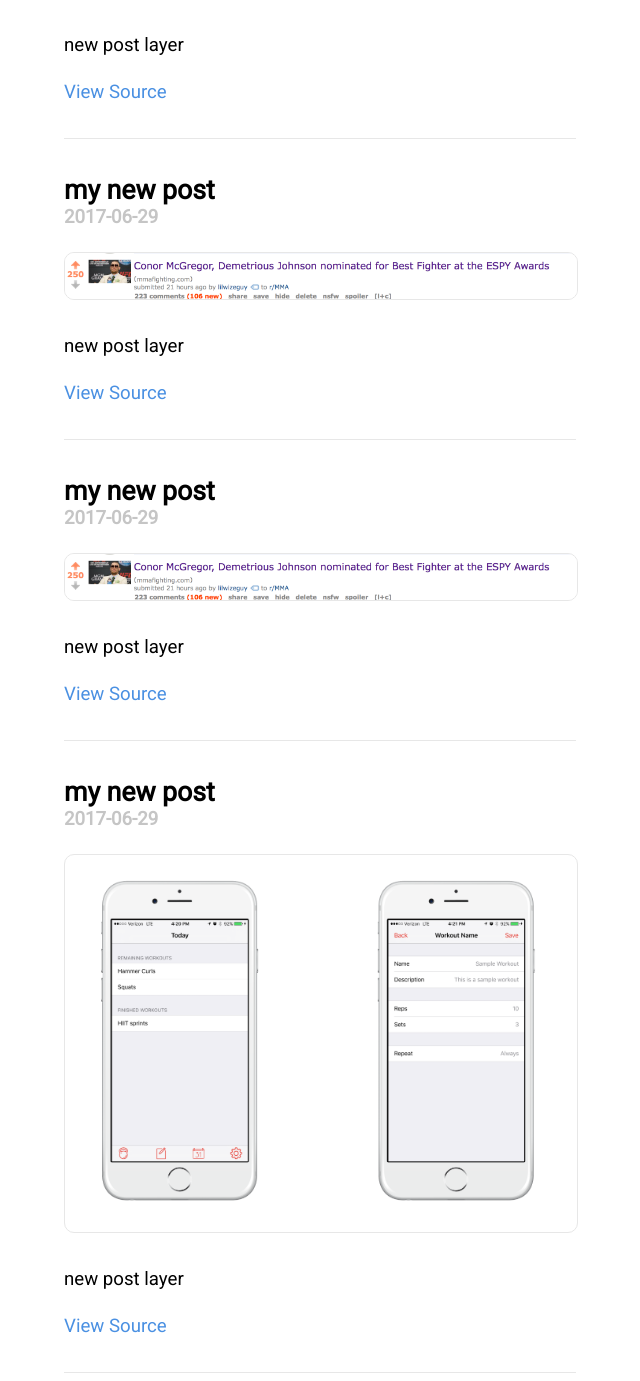
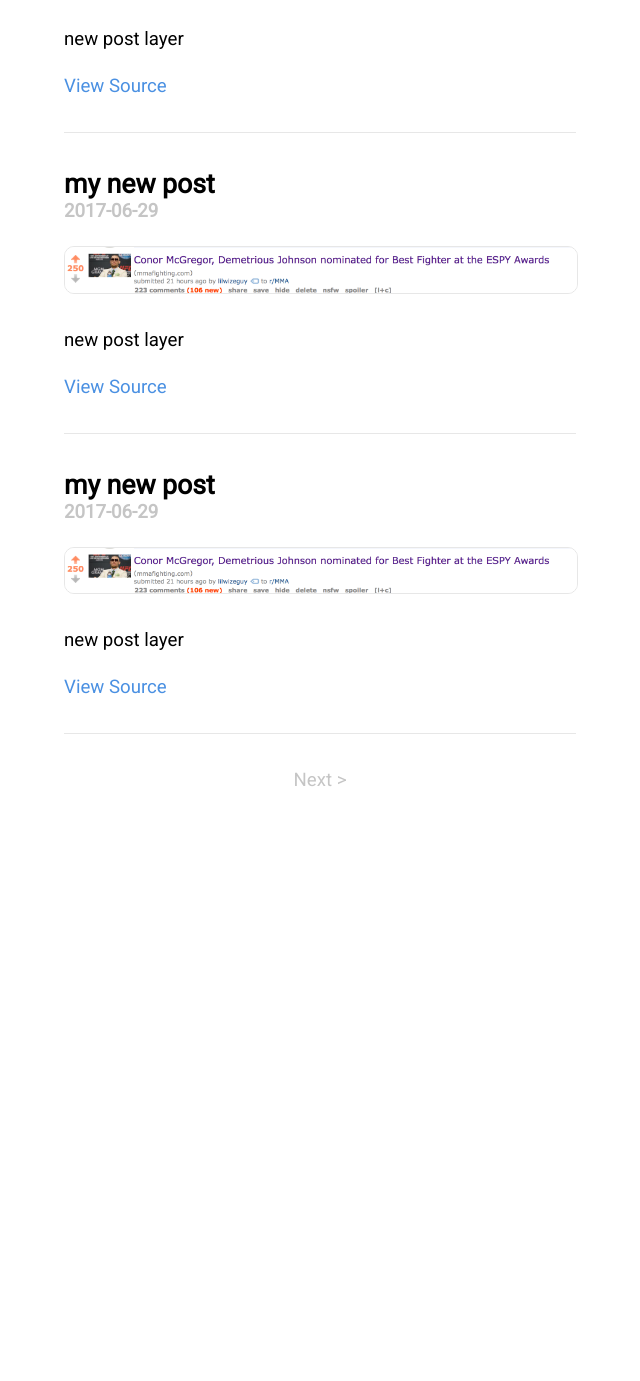
Before and after one commit to Manny1995/Blog, a Flask app: page / in a window 1280 px wide. Shown: the part 720-2101 px from the top of the page, without its empty margins (320-960 px from the left). After the commit the page ends 1506 px from the top, so only its background shows below. Run offline with Flask 2, Linux system fonts and the light colour scheme; data comes from the database, SQL or seed files in the repository.

Commit message:
added previous and next buttons

```diff
--- a/app.py
+++ b/app.py
@@ -30,13 +30,25 @@ app.config['SECRET_KEY'] = '123456790'
 @app.route('/') # the route decorator binds a function to a url
 def home_page():
 	post_list = post_db.select_page()
-	return render_template('index.html', post_list=post_list)
+	return render_template('index.html', post_list=post_list, next_link="/page/2", prev_link=None)
 
 
-@app.route('/page/<pageno>')
+@app.route('/page/<page_no>')
 def get_page(page_no):
-	post_db.select_page(page_no)
-	return "Success"
+	page_no = int(page_no)
+	post_list = post_db.select_page(page_no)
+	prev_link = '/page/' + str(page_no - 1)
+	next_link = '/page/' + str(page_no + 1)
+
+	next_list = post_db.select_page(page_no + 1)
+
+	if page_no - 1 == 0:
+		prev_link = None
+
+	if len(next_list) == 0:
+		next_link = None
+
+	return render_template('index.html', post_list=post_list, next_link=next_link, prev_link=prev_link)
 
 
 @app.route('/api/delete/<post_id>', methods=['POST'])
@@ -68,7 +80,6 @@ def insert_post():
 
 
 if __name__ == '__main__':
-	print "ad"
 	# Bind to PORT if defined, otherwise default to 5000.
 	port = int(os.environ.get('PORT', 5000))
 	app.run(host='0.0.0.0', port=port)
--- a/post_db.py
+++ b/post_db.py
@@ -40,6 +40,6 @@ def select_article(page_no):
 
 def select_page(offset=0):
 	offset = int(offset)
-	post_list = Post.select().paginate(offset, 4)
+	post_list = Post.select().order_by(Post.id.desc()).paginate(offset, 3)
 	teardown()
 	return post_list
--- a/templates/index.html
+++ b/templates/index.html
@@ -79,6 +79,20 @@
 				font-size: 14pt;
 			}
 
+
+			.prevNext {
+				text-align: center;
+				padding-top: 35px;
+				padding-bottom: 35px;
+			}
+
+			.prevNext a {
+				text-decoration: none;
+				color: #C5C5C5;
+				font-size: 14pt;
+				margin: 10%;
+			}
+
 		</style>
 	</head>
 
@@ -109,6 +123,15 @@
 
 		{% endfor %}
 
+		<div class="prevNext">
+			{% if prev_link is not none %}
+				<a href = {{ prev_link }} >< Previous</a>
+			{% endif %}
+			{% if next_link is not none %}
+				<a href = {{ next_link }} >Next > </a>
+			{% endif %}
+		</div>
+
 
 	</body>
 
```
Also changed, not shown: 2 other files. Lines whose indentation alone changed are shown as unchanged.
